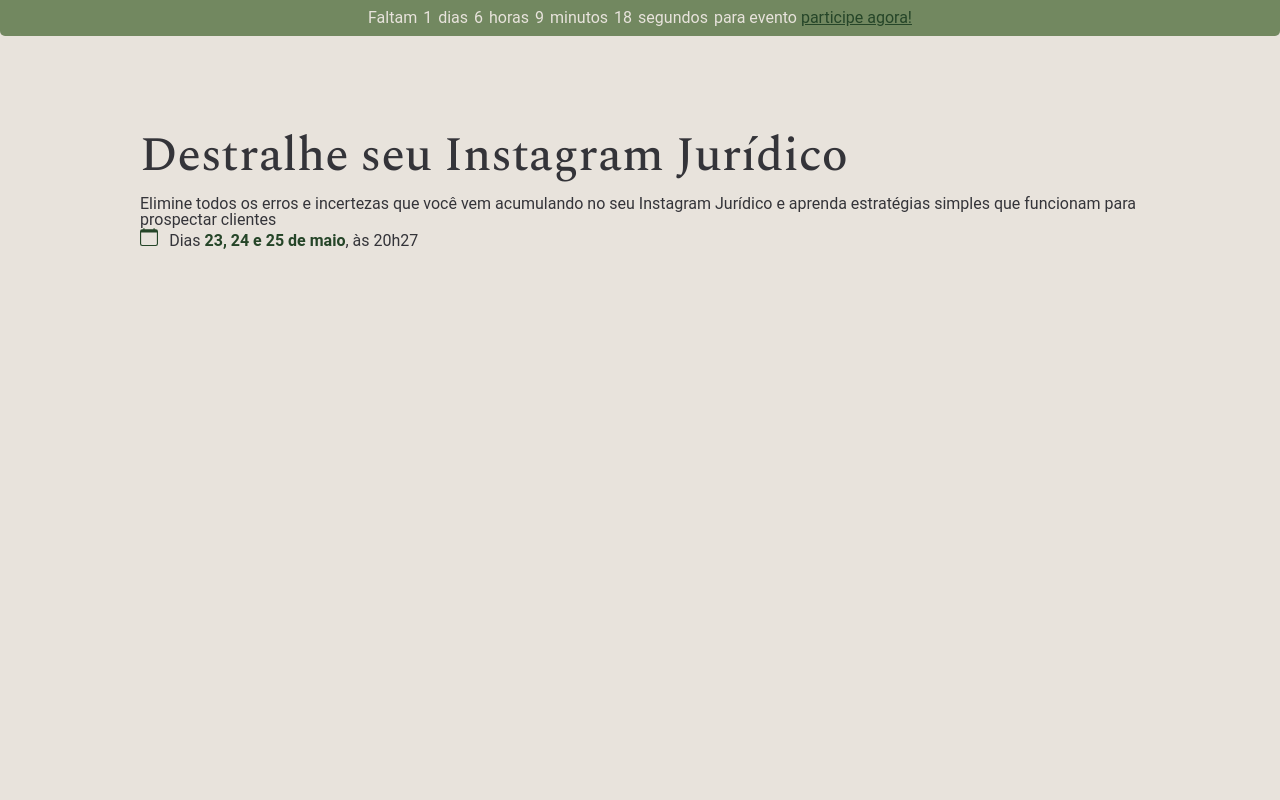
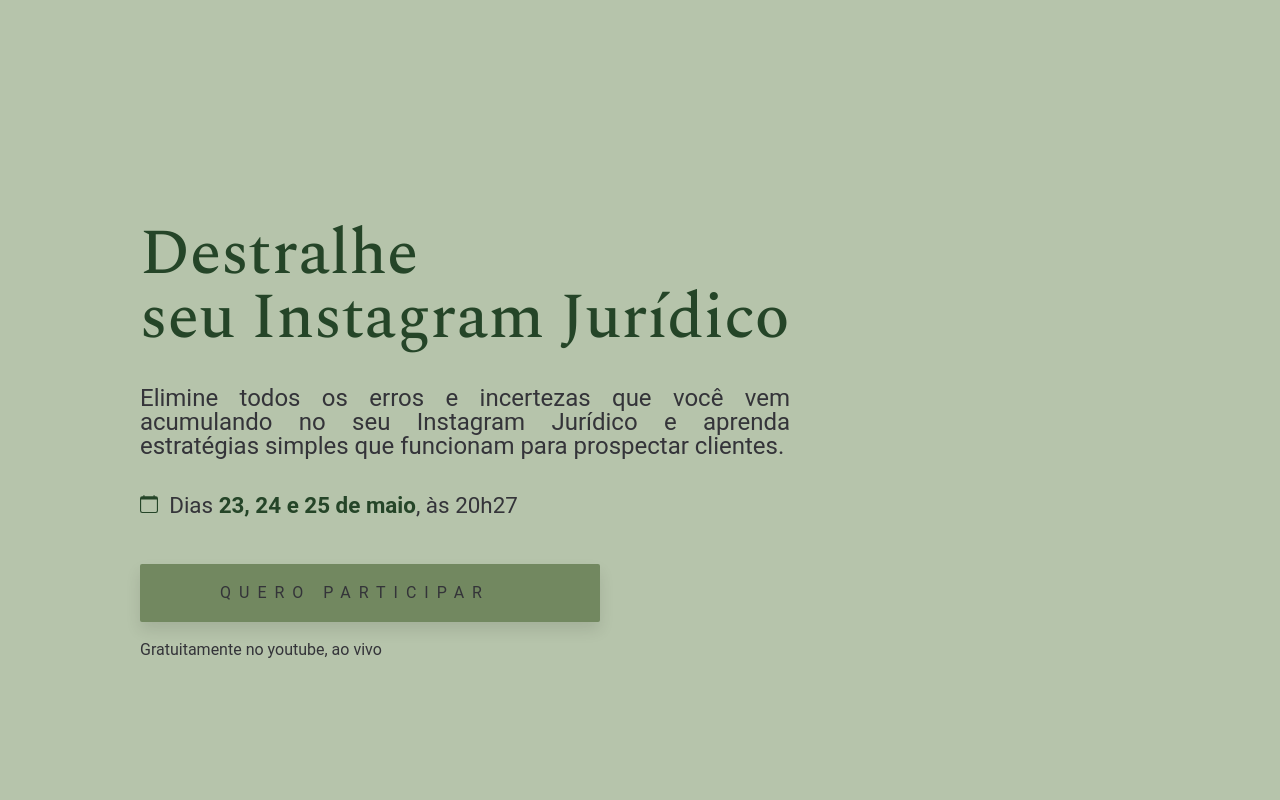
Before and after one commit to julianaraujo333/DestralheJuridico, a React (Create React App) app: page / in a window 1280 px wide. Shown: the top 800 px of the page. Built offline with nearby package versions, Linux system fonts and the light colour scheme.

Commit message:
styling home

```diff
--- a/src/App.js
+++ b/src/App.js
@@ -12,7 +12,7 @@ import Banner from "./Components/Banner/Banner";
 function App() {
   return (
     <div>
-      <Countdown />
+      {/* <Countdown />*/}
       <Home />
       <Banner />
       <Schedule />
--- a/src/Components/Forms/Button/Button.module.css
+++ b/src/Components/Forms/Button/Button.module.css
@@ -4,7 +4,6 @@
   text-transform: uppercase;
   background-color: var(--color-light);
   border: none;
- /* border-radius: 45px;*/
   border-radius: 2px;
   box-shadow: 0px 8px 15px rgba(0, 0, 0, 0.1);
   transition: all 0.3s ease 0s;
--- a/src/Components/Home.js
+++ b/src/Components/Home.js
@@ -4,12 +4,15 @@ import { BsCalendar } from "react-icons/bs";
 
 const Home = () => {
   return (
-    <header className={`${styles.home} container`}>
-      <h1 className="title">Destralhe seu Instagram Jurídico</h1>
+    <header className={`${styles.home}`}>
+      <div className={`${styles.wrapper} container`}>
+        <div className={`${styles.main}`}>
+          <h1 className="title">Destralhe</h1>
+          <h1 className="title">seu Instagram Jurídico</h1>
           <p>
             Elimine todos os erros e incertezas que você vem acumulando no seu
             Instagram Jurídico e aprenda estratégias simples que funcionam para
-        prospectar clientes
+            prospectar clientes.
           </p>
 
           <span>
@@ -17,6 +20,16 @@ const Home = () => {
             <BsCalendar color="#254528" />
             Dias <strong>23, 24 e 25 de maio</strong>, às 20h27
           </span>
+        </div>
+        <a
+          href="https://chat.whatsapp.com/L62ACsNRcTYHoEzSHQMZ1r"
+          target="_blank"
+          className={styles.button}
+        >
+          Quero Participar
+        </a>
+        <span>Gratuitamente no youtube, ao vivo</span>
+      </div>
     </header>
   );
 };
--- a/src/Components/Home.module.css
+++ b/src/Components/Home.module.css
@@ -1,10 +1,80 @@
 .home{
   padding-top: 5em;
-  width: 100vw;
-  height: 100vh;
+  max-width: 100vw;
+  height: 90vh;
+
+  background: #B6C4AB;
+  display: flex;
+  flex-direction: column;
+  justify-content: center;
+
 }
 
 .home svg{
   font-size:1.125rem;
   margin-right: .7rem;
 }
+
+.home img{
+  width: 500px;
+  max-width: 100%;
+}
+
+.home h1{
+  font-size: 4rem;
+  color: var(--color-dark);
+  margin:0;
+
+}
+
+.wrapper{
+  display: flex;
+  flex-direction: column;
+  justify-content: center;
+}
+
+.main{
+  height: 100%;
+  max-width: 65%;
+}
+
+.main p{
+  margin-top: 1.5em;
+  margin-bottom: 1.5em;
+  font-size: 1.5rem;
+  text-align: justify;
+}
+
+.main span{
+  font-size: 1.4rem;
+}
+
+.wrapper .button {
+  margin-top: 3rem;
+  margin-bottom: 1.3rem;
+  max-width: 30%;
+  padding: 1.3em 5em;
+  letter-spacing: .5rem;
+  text-transform: uppercase;
+  background-color: var(--color-light);
+  border: none;
+  border-radius: 2px;
+  box-shadow: 0px 8px 15px rgba(0, 0, 0, 0.1);
+  transition: all 0.3s ease 0s;
+  cursor: pointer;
+  outline: none;
+  font-family: var(--type-first);
+  color: #343439;
+  text-decoration: none;
+ }
+
+ .wrapper .button:hover {
+  background-color: var(--color-dark);
+  box-shadow: 0px 15px 20px rgba(37, 69, 40, 0.4);
+  color: var(--color-white);
+  transform: translateY(-7px);
+ }
+
+ .wrapper .button:active {
+  transform: translateY(-1px);
+ }
```
Lines whose indentation alone changed are shown as unchanged.
